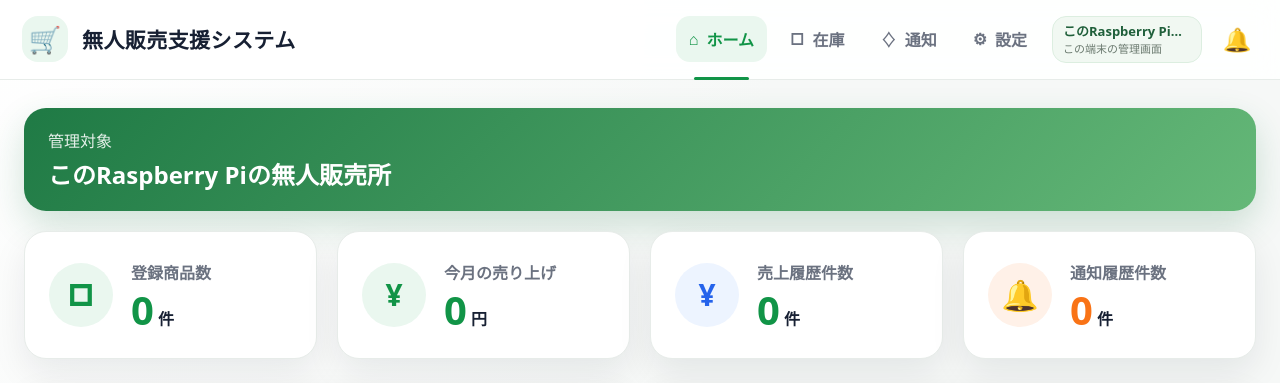
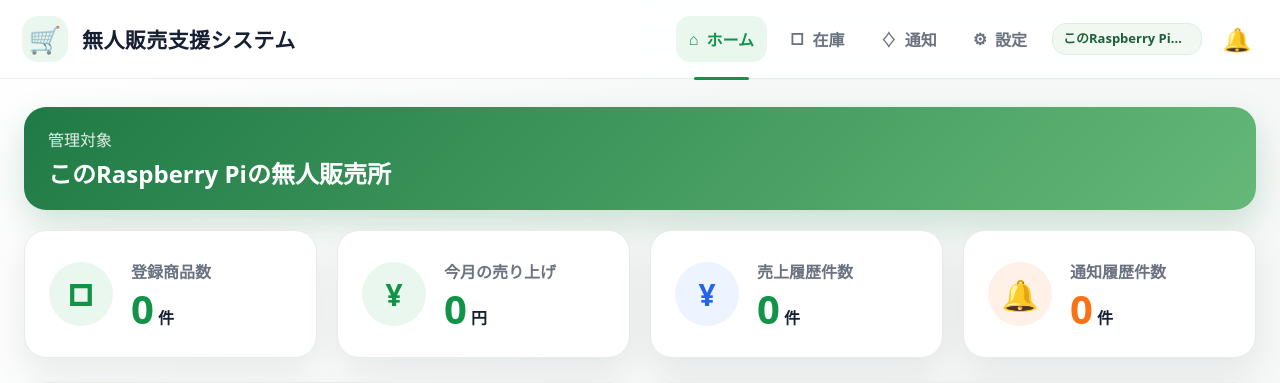
Before and after one commit to riririnn/AdvSoftwareG5, a Flask app: page / in a window 1280 px wide. Shown: the top 383 px of the page. Run offline with Flask 3, Linux system fonts and the light colour scheme; data that the repository does not hold is empty.

Commit message:
ヘッダーの「この端末の管理画面」表記を削除
Co-Authored-By: Claude Sonnet 5 <noreply@anthropic.com>

```diff
--- a/app/web_admin/templates/index.html
+++ b/app/web_admin/templates/index.html
@@ -27,7 +27,6 @@
             <div class="user-area">
                 <div class="shop-pill">
                     <strong id="headerFarmName">このRaspberry Piの無人販売所</strong>
-                    <small>この端末の管理画面</small>
                 </div>
             </div>
 
```
